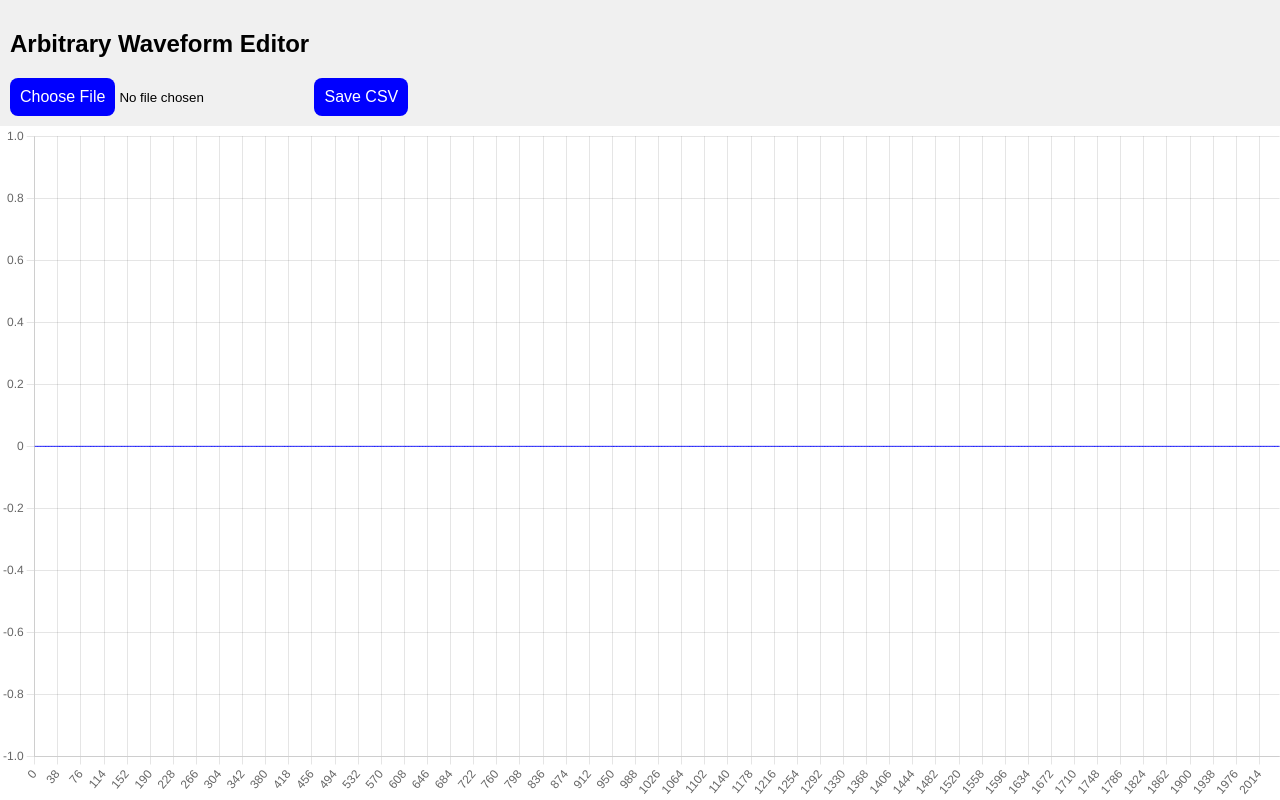
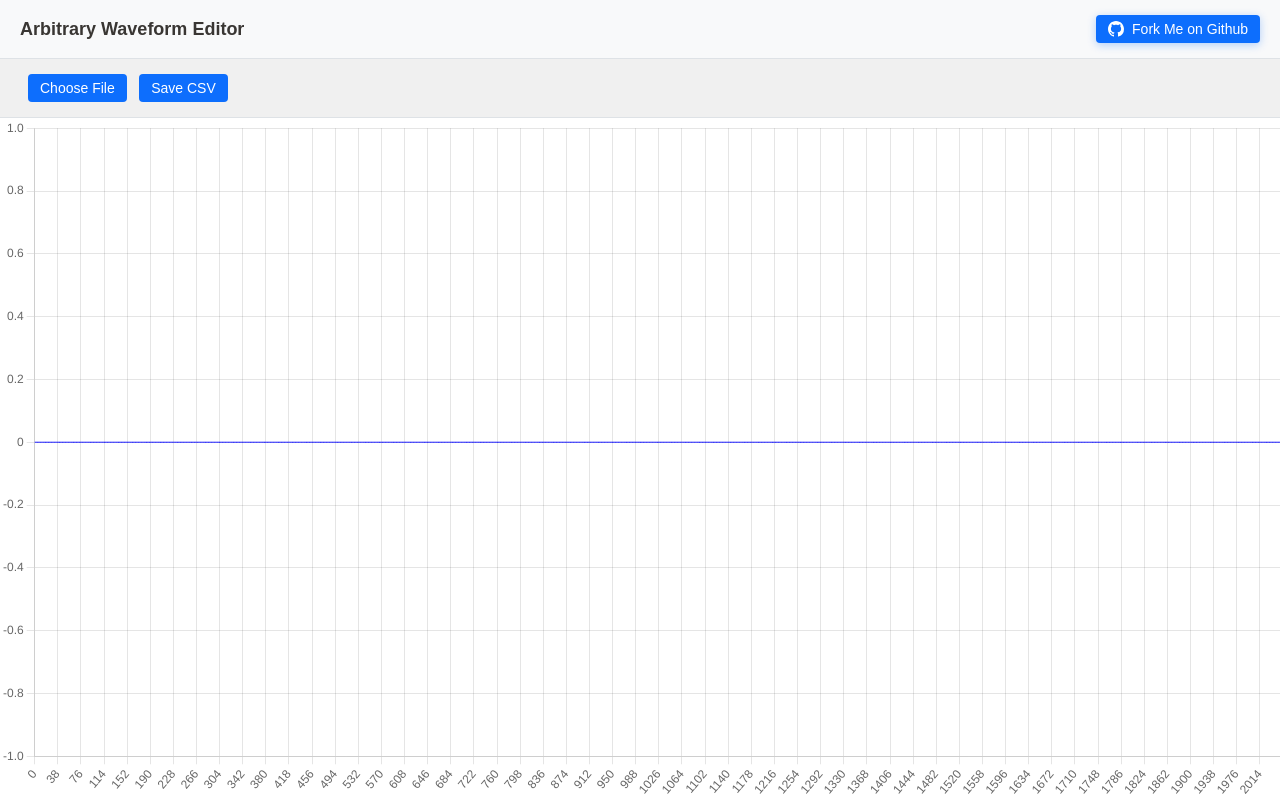
Before and after one commit to markerrj/arbitrary_waveform_editor, a plain HTML site: page index.html in a window 1280 px wide. Drawn offline with nearby package versions, Linux system fonts and the light colour scheme.

Commit message:
Replace Choose File button with custom styled label matching Save CSV
Co-authored-by: Qwen-Coder <qwen-coder@alibabacloud.com>

```diff
--- a/index.html
+++ b/index.html
@@ -14,23 +14,86 @@
     height: 100%;
   }
 
+  /* Header section with title and GitHub banner */
+  #header {
+    display: flex;
+    justify-content: space-between;
+    align-items: center;
+    padding: 15px 20px;
+    background-color: #f8f9fa;
+    border-bottom: 1px solid #dee2e6;
+  }
+
+  h2 {
+    margin: 0;
+    font-size: 18px;
+    color: #393633;
+  }
+
+  /* GitHub Banner */
+  #githubBanner {
+    display: flex;
+    align-items: center;
+    gap: 8px;
+    padding: 6px 12px;
+    background-color: #0d6efd;
+    border-radius: 4px;
+    box-shadow: 0 2px 8px rgba(13, 110, 253, 0.3);
+    font-size: 14px;
+    color: white;
+    text-decoration: none;
+    font-weight: 500;
+  }
+
+  #githubBanner:hover {
+    background-color: #0b5ed7;
+    box-shadow: 0 4px 16px rgba(13, 110, 253, 0.4);
+    transform: translateY(-1px);
+  }
+
+  .github-icon {
+    width: 16px;
+    height: 16px;
+  }
+
   input {
      width: 300px;
   }
 
-  input[type="file"]::file-selector-button, button {
-    border-radius: 8px;
-    font-size: 16px;
-    background-color: blue;
+  input[type="file"]::file:mr4 {
+    margin-right: 8px;
+  }
+
+
+  /* Hide the default file input */
+  #fileInput {
+    display: none;
+  }
+
+  /* File button and Save CSV button styled to match GitHub banner */
+  .file-upload, button {
+    border-radius: 4px;
+    font-size: 14px;
+    background-color: #0d6efd;
     color: white;
     border: 0;
-    padding: 10px;
+    padding: 6px 12px;
+    font-weight: 500;
+    margin-left: 8px;
+    cursor: pointer;
+  }
+
+  .file-upload:hover, button:hover {
+    background-color: #0b5ed7;
+    box-shadow: 0 4px 16px rgba(13, 110, 253, 0.4);
+    transform: translateY(-1px);
   }
 
   #controls {
     flex: 0 1 auto;
-    padding: 10px;
+    padding: 15px 20px;
     background: #f0f0f0;
+    border-bottom: 1px solid #dee2e6;
   }
 
   #chartContainer {
@@ -47,9 +110,21 @@
 
 <body>
 
+<!-- Header section with title and GitHub banner -->
+<header id="header">
+  <h2>Arbitrary Waveform Editor</h2>
+  <a href="https://github.com/markerrj/arbitrary_waveform_editor" id="githubBanner" target="_blank" rel="noopener noreferrer">
+
+    <svg xmlns="http://www.w3.org/2000/svg" width="16" height="16" fill="#fff" class="bi bi-github" viewBox="0 0 16 16">
+       <path d="M8 0C3.58 0 0 3.58 0 8c0 3.54 2.29 6.53 5.47 7.59.4.07.55-.17.55-.38 0-.19-.01-.82-.01-1.49-2.01.37-2.53-.49-2.69-.94-.09-.23-.48-.94-.82-1.13-.28-.15-.68-.52-.01-.53.63-.01 1.08.58 1.23.82.72 1.21 1.87.87 2.33.66.07-.52.28-.87.51-1.07-1.78-.2-3.64-.89-3.64-3.95 0-.87.31-1.59.82-2.15-.08-.2-.36-1.02.08-2.12 0 0 .67-.21 2.2.82.64-.18 1.32-.27 2-.27s1.36.09 2 .27c1.53-1.04 2.2-.82 2.2-.82.44 1.1.16 1.92.08 2.12.51.56.82 1.27.82 2.15 0 3.07-1.87 3.75-3.65 3.95.29.25.54.73.54 1.48 0 1.07-.01 1.93-.01 2.2 0 .21.15.46.55.38A8.01 8.01 0 0 0 16 8c0-4.42-3.58-8-8-8"/>
+    </svg>
+    <span>Fork Me on Github</span>
+  </a>
+</header>
+
 <div id="controls">
-  <h2>Arbitrary Waveform Editor</h2>
-  <input type="file" id="fileInput" onclick="this.value=null" accept=".csv" />
+  <input type="file" id="fileInput" onclick="this.value=null" accept=".csv" style="display: none;" />
+  <label id="fileBtn" class="file-upload">Choose File</label>
   <button id="saveBtn">Save CSV</button>
 </div>
 
@@ -160,6 +235,10 @@ let lastIndex = null;
 let lastValue = null;
 
 // --- Interaction (Mouse and Touch) ---
+
+document.getElementById('fileBtn').addEventListener('click', function() {
+  document.getElementById('fileInput').click();
+});
 
 function getCoordinates(event) {
     if (event.touches && event.touches.length > 0) {
```
